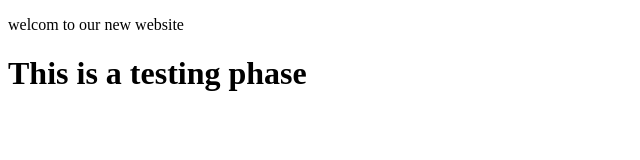
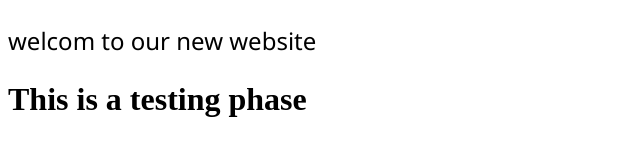
Before and after one commit to shoaib2649/learning-git, a plain HTML site: page index.html in a window 1280 px wide. Shown: the whole page, without its empty margins (0-640 px from the left). Drawn offline with Linux system fonts and the light colour scheme.

Commit message:
add css and change p tag

```diff
--- a/index.html
+++ b/index.html
@@ -5,6 +5,7 @@
     <meta charset="UTF-8">
     <meta name="viewport" content="width=device-width, initial-scale=1.0">
     <title>Learning Git</title>
+    <link rel="stylesheet" href="style.css">
 </head>
 
 <body>
--- a/style.css
+++ b/style.css
@@ -0,0 +1,4 @@
+p {
+    font-size: x-large;
+    font-family: 'Segoe UI', Tahoma, Geneva, Verdana, sans-serif;
+}
```
